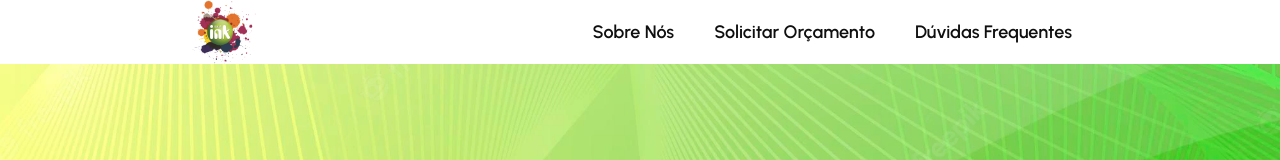
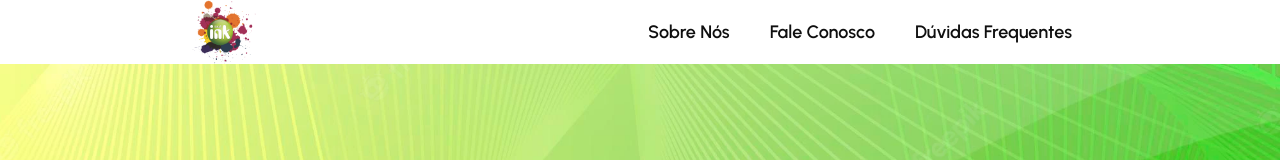
Before and after one commit to diegonacif/totalink-page, a React (Vite) app: page /faq in a window 1280 px wide. Shown: the top 160 px of the page. Built offline with nearby package versions, Linux system fonts and the light colour scheme.

Commit message:
refactor: request quote turns into contact us

```diff
--- a/src/components/HeaderNav/HeaderNav.jsx
+++ b/src/components/HeaderNav/HeaderNav.jsx
@@ -5,7 +5,7 @@ export const HeaderNav = () => {
   return (
     <div className="header-nav-container">
       <Link to="#">Sobre Nós</Link>
-      <Link to="/quote">Solicitar Orçamento</Link>
+      <Link to="/contact">Fale Conosco</Link>
       <Link to="/faq">Dúvidas Frequentes</Link>
     </div>
   )
--- a/src/css/App.scss
+++ b/src/css/App.scss
@@ -78,4 +78,4 @@ $desktop-size: "min-width: 1280px";
 
 @import '../pages/FAQ/FAQ';
 @import '../pages/FAQ/FaqToner/FaqToner';
-@import '../pages/RequestQuote/RequestQuote';
+@import '../pages/ContactUs/ContactUs';
--- a/src/main.jsx
+++ b/src/main.jsx
@@ -9,7 +9,7 @@ import {
 
 import { FAQ } from './pages/FAQ/FAQ';
 import { FaqToner } from './pages/FAQ/FaqToner/FaqToner';
-import { RequestQuote } from './pages/RequestQuote/RequestQuote';
+import { ContactUs } from './pages/ContactUs/ContactUs';
 import { WhitePage } from './pages/WhitePage';
 import { HowManyPages } from './articles/HowManyPages/HowManyPages';
 
@@ -22,7 +22,7 @@ ReactDOM.createRoot(document.getElementById('root')).render(
           <Route index element={<FAQ />} />
           <Route path="toner" element={<FaqToner />} />
         </Route>
-        <Route path="quote" element={<RequestQuote />} />
+        <Route path="contact" element={<ContactUs />} />
         <Route path="article" element={<WhitePage />}>
           <Route index element={<WhitePage />} />
           <Route path="how-many-pages" element={<HowManyPages />} />
--- a/src/pages/RequestQuote/RequestQuote.jsx
+++ b/src/pages/ContactUs/ContactUs.jsx
@@ -13,7 +13,7 @@ import { useOnClickOutside } from 'usehooks-ts'
 // Conditional Rendering Transition Lib
 import { useTransition, animated, easings } from '@react-spring/web';
 
-export const RequestQuote = () => {
+export const ContactUs = () => {
 
   // Whatsapp Address
   const whatsappAddress = "https://wa.me/message/VUCLASIXKAW7D1?src=qr";
```
Also changed, not shown: src/pages/ContactUs/_ContactUs.scss (renamed from src/pages/RequestQuote/_RequestQuote.scss), 1 other file (tests, documents, lock files or other folders).
